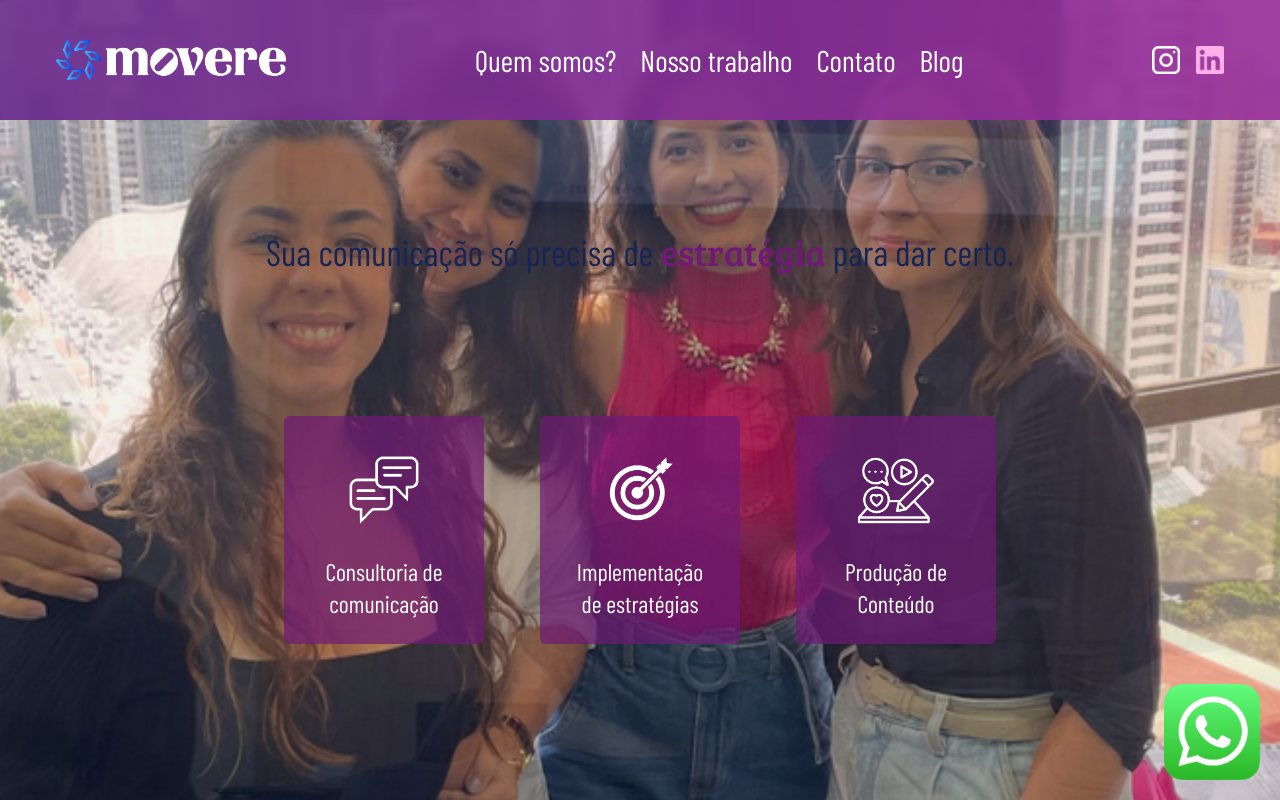
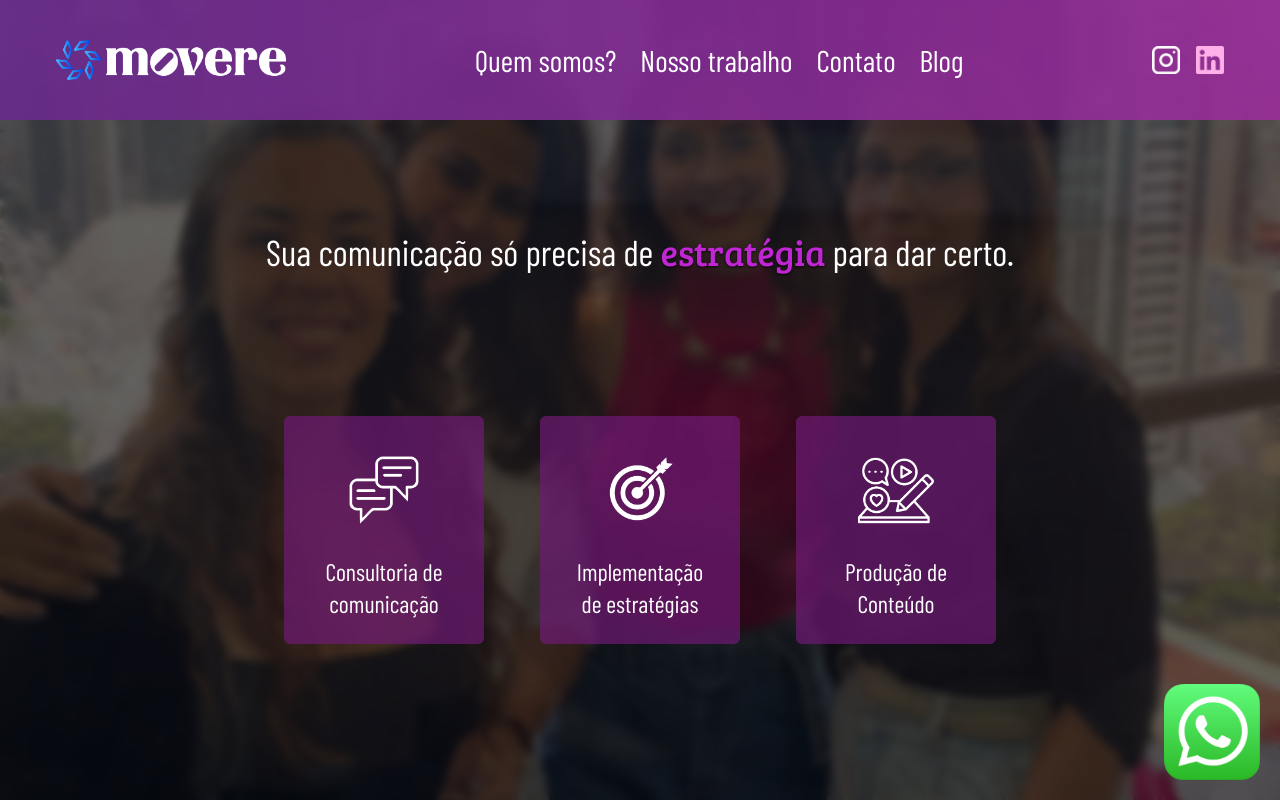
Before and after one commit to raulmaciel/blog-movere-conteudo, a website: page src/index.html in a window 1280 px wide. Drawn offline with nearby package versions, Linux system fonts and the light colour scheme; a web font is replaced by a local one.

Commit message:
feat: adicao do background blur e mudanca de cores da span estrategia

```diff
--- a/src/index.html
+++ b/src/index.html
@@ -18,7 +18,8 @@
   <link href="https://fonts.googleapis.com/css2?family=Barlow+Condensed:ital,wght@0,100;0,200;0,300;0,400;0,500;0,600;0,700;0,800;0,900;1,100;1,200;1,300;1,400;1,500;1,600;1,700;1,800;1,900&family=Bree+Serif&display=swap" rel="stylesheet">
 </head>
 <body class="relative">
-  <div class="fixed top-0 left-0 w-full h-full z-[-1] animate-slideshow bg-cover bg-center"></div>
+  <div class="fixed top-0 left-0 w-full h-full z-[-2]  animate-slideshow bg-cover bg-center"></div>
+  <div class="fixed top-0 left-0 w-full h-full z-[-1] bg-black/60 backdrop-blur-sm"></div>
   <header>
     <nav class="p-6 md:p-10 font-barlow font-light text-white flex flex-wrap justify-between items-center bg-gradient-to-r from-[#692a8c]/90 to-[#9a2e9a]/90 backdrop-blur-sm">
       <div class="ml-4">
@@ -61,7 +62,7 @@
 
   <main class="text-center font-barlow">
     <div class="pt-28">
-      <h1 class="font-extralight text-blue-950 text-4xl">Sua comunicação só precisa de <span class="font-bree text-fuchsia-900">estratégia</span> para dar certo.</h1>
+      <h1 class="font-extralight text-white text-4xl">Sua comunicação só precisa de <span class="font-bree text-fuchsia-600 drop-shadow-[0_1px_1px_rgba(0,0,0,0.8)]">estratégia</span> para dar certo.</h1>
     </div>
     <section class="p-36 ml-7 mr-7 md:w-auto md:flex md:items-center md:space-x-6 flex gap-x-8 justify-center flex-wrap">
       <h2 class="text-2xl text-white">
```
Also changed, not shown: dist/output.css.
